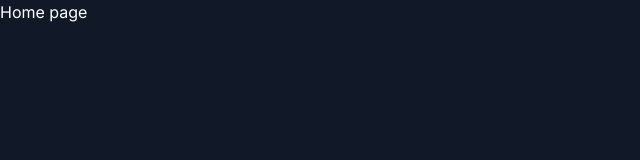
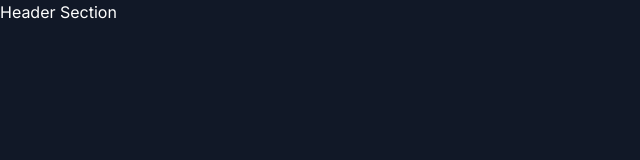
Before and after one commit to andrMaulana/single-page-portfolio, a Next.js app: page / in a window 1280 px wide. Shown: the top 160 px of the page, without its empty margins (0-640 px from the left). Built offline with nearby package versions, Linux system fonts and the light colour scheme; a web font is replaced by a local one.

Commit message:
import header section

```diff
--- a/src/app/page.tsx
+++ b/src/app/page.tsx
@@ -1,7 +1,9 @@
+import { Header } from "@/sections/Header";
+
 export default function Home() {
   return (
     <div>
-      <h1>Home page</h1>
+      <Header/>
     </div>
   );
 }
```
